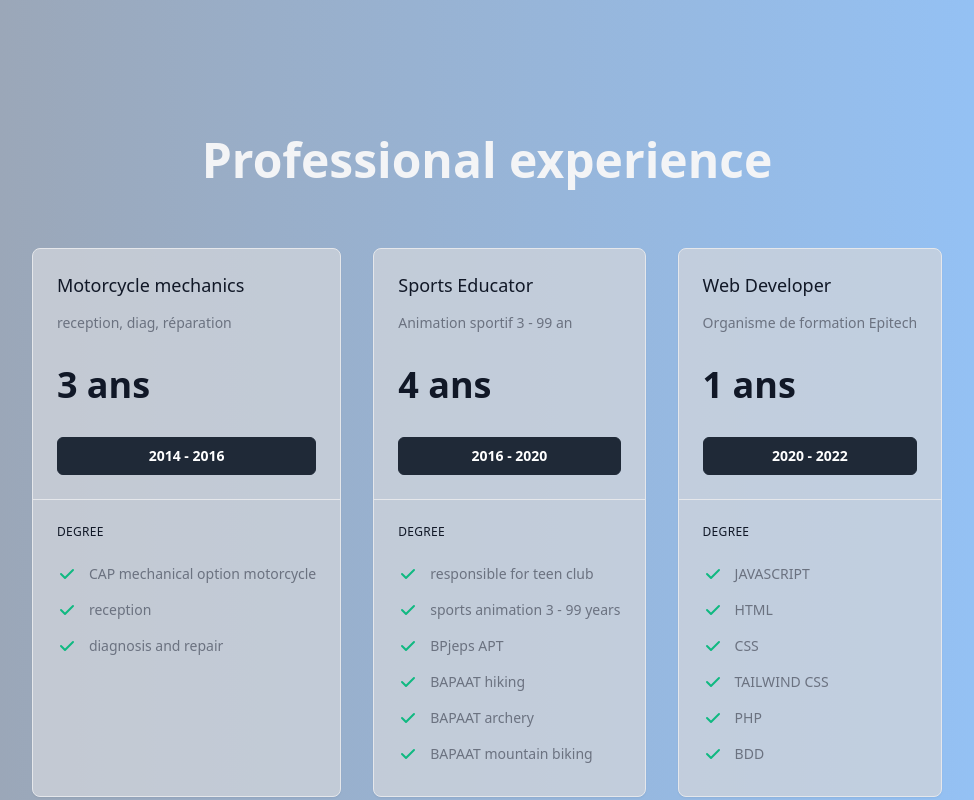
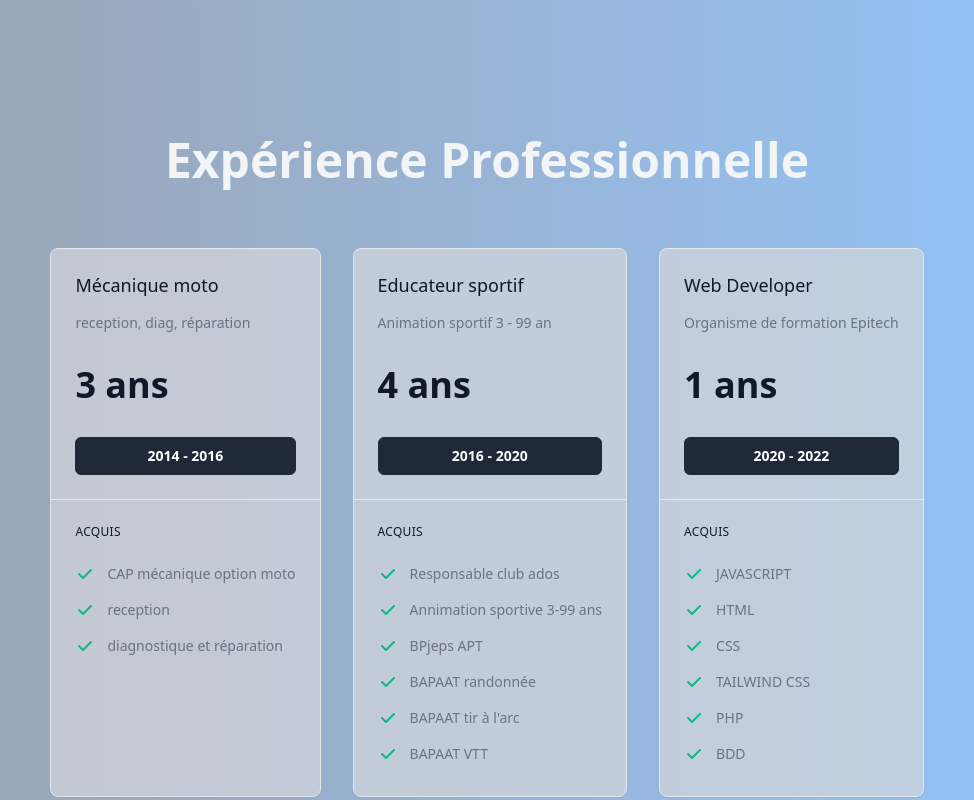
Before and after one commit to maxouloulou83/portfolio_react, a React (Create React App) app in the folder portfolio_maxouloulou/: page / in a window 1280 px wide. Shown: the part 760-1560 px from the top of the page, without its empty margins (153-1127 px from the left). Built offline with nearby package versions, Linux system fonts and the light colour scheme.

Commit message:
pupupupush

```diff
--- a/portfolio_maxouloulou/src/components/Pers.js
+++ b/portfolio_maxouloulou/src/components/Pers.js
@@ -4,30 +4,30 @@ import  cv from '../Asset/Maxence Joly.pdf'
 
 const tiers = [
     {
-        name: 'Motorcycle mechanics',
+        name: 'Mécanique moto',
         href: '#',
         time: 3,
         date: '2014 - 2016',
         description: 'reception, diag, réparation',
         includedFeatures: [
-            'CAP mechanical option motorcycle',
+            'CAP mécanique option moto',
             'reception',
-            'diagnosis and repair'
+            'diagnostique et réparation'
         ],
     },
     {
-        name: 'Sports Educator',
+        name: 'Educateur sportif',
         href: '#',
         time: 4 ,
         date: '2016 - 2020',
         description: 'Animation sportif 3 - 99 an',
         includedFeatures: [
-            'responsible for teen club ',
-            'sports animation 3 - 99 years',
+            'Responsable club ados',
+            'Annimation sportive 3-99 ans',
             'BPjeps APT',
-            'BAPAAT hiking',
-            'BAPAAT archery',
-            'BAPAAT mountain biking'
+            'BAPAAT randonnée',
+            'BAPAAT tir à l\'arc',
+            'BAPAAT VTT'
         ],
     },
     {
@@ -51,7 +51,7 @@ export default function Pers() {
             <div className="">
                 <div className="max-w-7xl mx-auto py-24 px-4 sm:px-6 lg:px-8">
                     <div className="sm:flex sm:flex-col sm:align-center">
-                        <h1 className="text-5xl text-center font-extrabold text-gray-100 sm:text-center">Professional experience</h1>
+                        <h1 className="text-5xl text-center font-extrabold text-gray-100 sm:text-center">Expérience Professionnelle</h1>
 
                     </div>
                     <div className="md:flex justify-center mt-12 space-y-4 md:space-x-8 sm:mt-16 sm:space-y-0 lg:max-w-4xl lg:mx-auto xl:max-w-none xl:mx-0 xl:grid-cols-4">
@@ -70,7 +70,7 @@ export default function Pers() {
                                     </a>
                                 </div>
                                 <div className="pt-6 pb-8 px-6">
-                                    <h3 className="text-xs font-medium text-gray-900 tracking-wide uppercase">Degree</h3>
+                                    <h3 className="text-xs font-medium text-gray-900 tracking-wide uppercase">Acquis</h3>
                                     <ul className="mt-6 space-y-4">
                                         {tier.includedFeatures.map((feature) => (
                                             <li key={feature} className="flex space-x-3">
--- a/portfolio_maxouloulou/src/partials/Get.js
+++ b/portfolio_maxouloulou/src/partials/Get.js
@@ -58,7 +58,7 @@ const Get = (props) => {
         <div className="pt-12" id={id}>
             <Fade>
                 <h1 className="text-5xl text-center font-extrabold text-gray-100 sm:text-center">
-                    Projects
+                    Projets
                 </h1>
             </Fade>
             <Fade>
```
